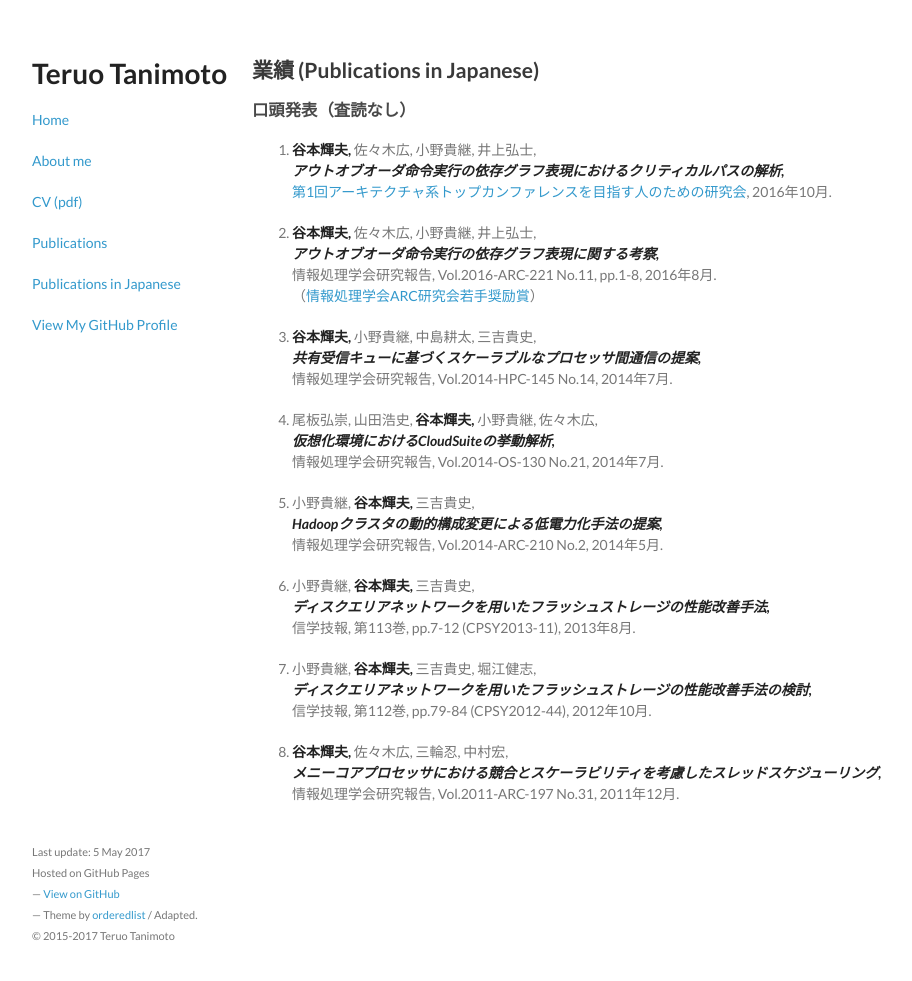
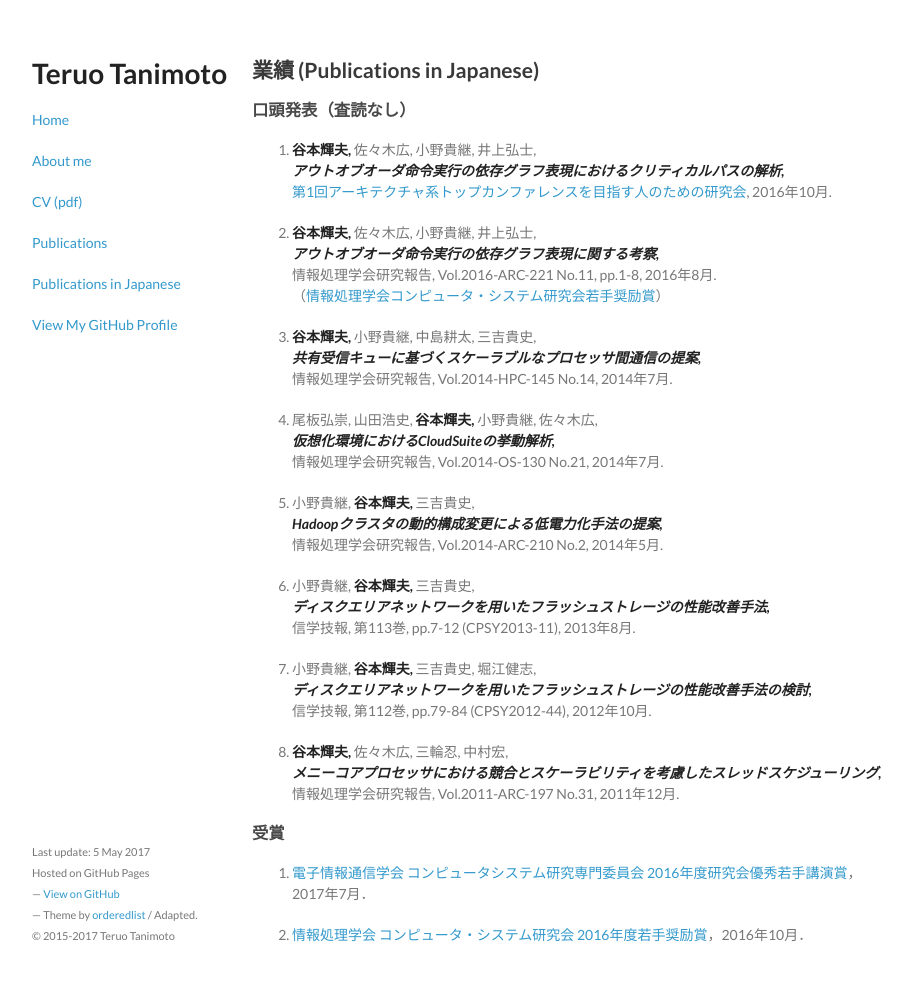
Before and after one commit to teruo41/teruo41.github.io, a Jekyll site: the page built from pubsj.md, in a window 1280 px wide and 1015 px high. Shown: the top 981 px of the window, without its empty margins (178-1090 px from the left). Built offline with Jekyll 4.4.1, drawn with Linux system fonts in a browser that asks for light colours.

Commit message:
Added IEICE CPSY award

```diff
--- a/pubsj.md
+++ b/pubsj.md
@@ -14,7 +14,7 @@ title: Publications in Japanese
 0. __谷本輝夫,__ 佐々木広, 小野貴継, 井上弘士,
   ***アウトオブオーダ命令実行の依存グラフ表現に関する考察,***
   情報処理学会研究報告, Vol.2016-ARC-221 No.11, pp.1-8, 2016年8月.
-  （[情報処理学会ARC研究会若手奨励賞](https://www.ipsj.or.jp/award/arc-award1.html)）
+  （[情報処理学会コンピュータ・システム研究会若手奨励賞](https://www.ipsj.or.jp/award/arc-award1.html)）
 
 0. __谷本輝夫,__ 小野貴継, 中島耕太, 三吉貴史,
   ***共有受信キューに基づくスケーラブルなプロセッサ間通信の提案,***
@@ -39,3 +39,9 @@ title: Publications in Japanese
 0. __谷本輝夫,__ 佐々木広, 三輪忍, 中村宏,
   ***メニーコアプロセッサにおける競合とスケーラビリティを考慮したスレッドスケジューリング,***
   情報処理学会研究報告, Vol.2011-ARC-197 No.31, 2011年12月.
+
+### 受賞
+
+0. [電子情報通信学会 コンピュータシステム研究専門委員会 2016年度研究会優秀若手講演賞](http://www.ieice.org/~cpsy/award.html.ja)，2017年7月．
+
+0. [情報処理学会 コンピュータ・システム研究会 2016年度若手奨励賞](https://www.ipsj.or.jp/award/arc-award1.html)，2016年10月．
```
